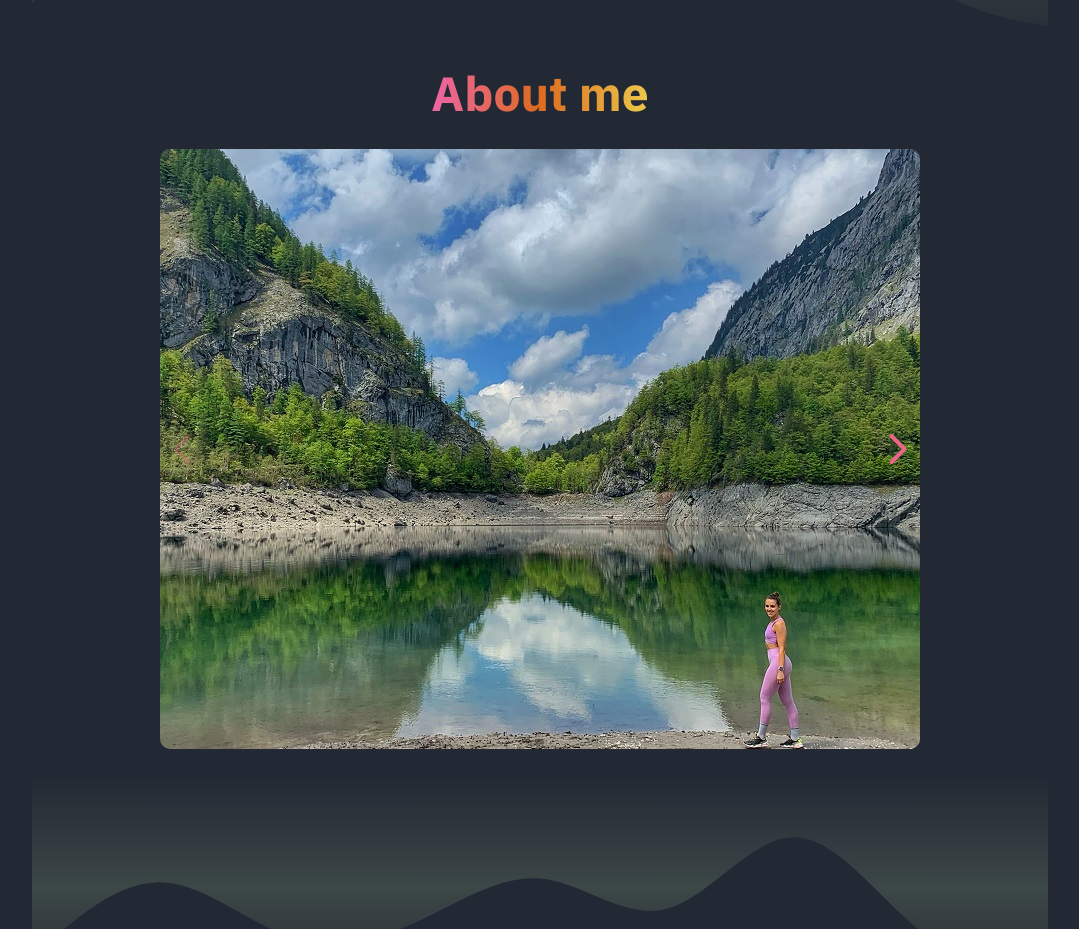
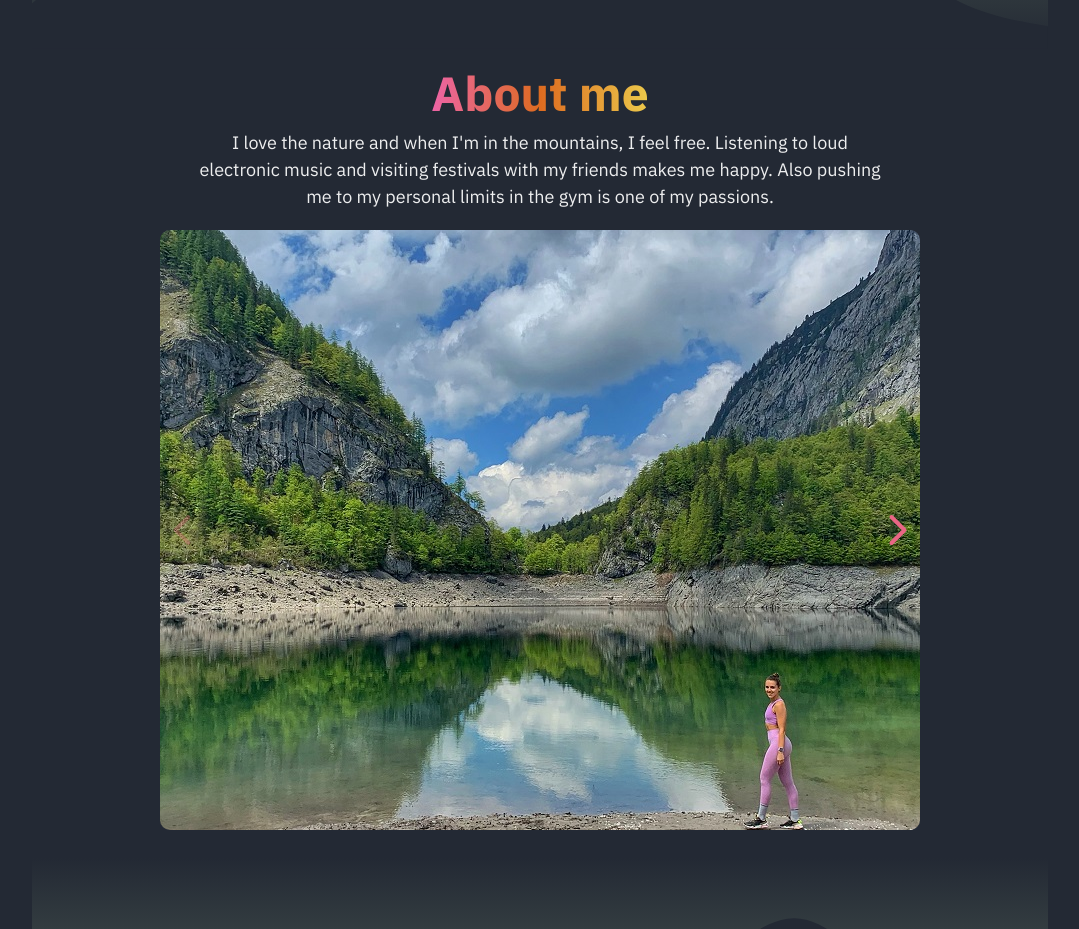
Before and after one commit to kerstin97/portfolio, a Next.js app in the folder portfolio/: page / in a window 1280 px wide. Shown: the part 3380-4309 px from the top of the page, without its empty margins (100-1179 px from the left). Built offline with nearby package versions, Linux system fonts and the light colour scheme.

Commit message:
Add about me text again, section heading max width

```diff
--- a/portfolio/components/SectionHeading.js
+++ b/portfolio/components/SectionHeading.js
@@ -9,6 +9,7 @@ export default function SectionHeading(props) {
         bgClip="text"
         size="2xl"
         textAlign="center"
+        max-maxWidth="90%"
       >
         {props.title}
       </Heading>
--- a/portfolio/components/aboutme.js
+++ b/portfolio/components/aboutme.js
@@ -1,5 +1,5 @@
 import React, { useEffect, useCallback, useState } from "react";
-import { Image, Box } from "@chakra-ui/react";
+import { Image, Box, Text, Center } from "@chakra-ui/react";
 import { PrevButton, NextButton } from "./EmblaCarouselButtons";
 import useEmblaCarousel from "embla-carousel-react";
 import Autoplay from "embla-carousel-autoplay";
@@ -28,6 +28,20 @@ export default function AboutMe() {
     <Box w="100%">
       <section id="aboutme">
         <SectionHeading title="About me" />
+        <Center>
+          <Text
+            textAlign="center"
+            fontSize="lg"
+            width={["100%", "100%", "700px", "800px"]}
+            pl={["20px", "20px", "50px", "50px"]}
+            pr={["20px", "20px", "50px", "50px"]}
+          >
+            I love the nature and when I&#39;m in the mountains, I feel free.
+            Listening to loud electronic music and visiting festivals with my
+            friends makes me happy. Also pushing me to my personal limits in the
+            gym is one of my passions.
+          </Text>
+        </Center>
         <div className="embla">
           <div className="embla__viewport" ref={emblaRef}>
             <div className="embla__container">
```
